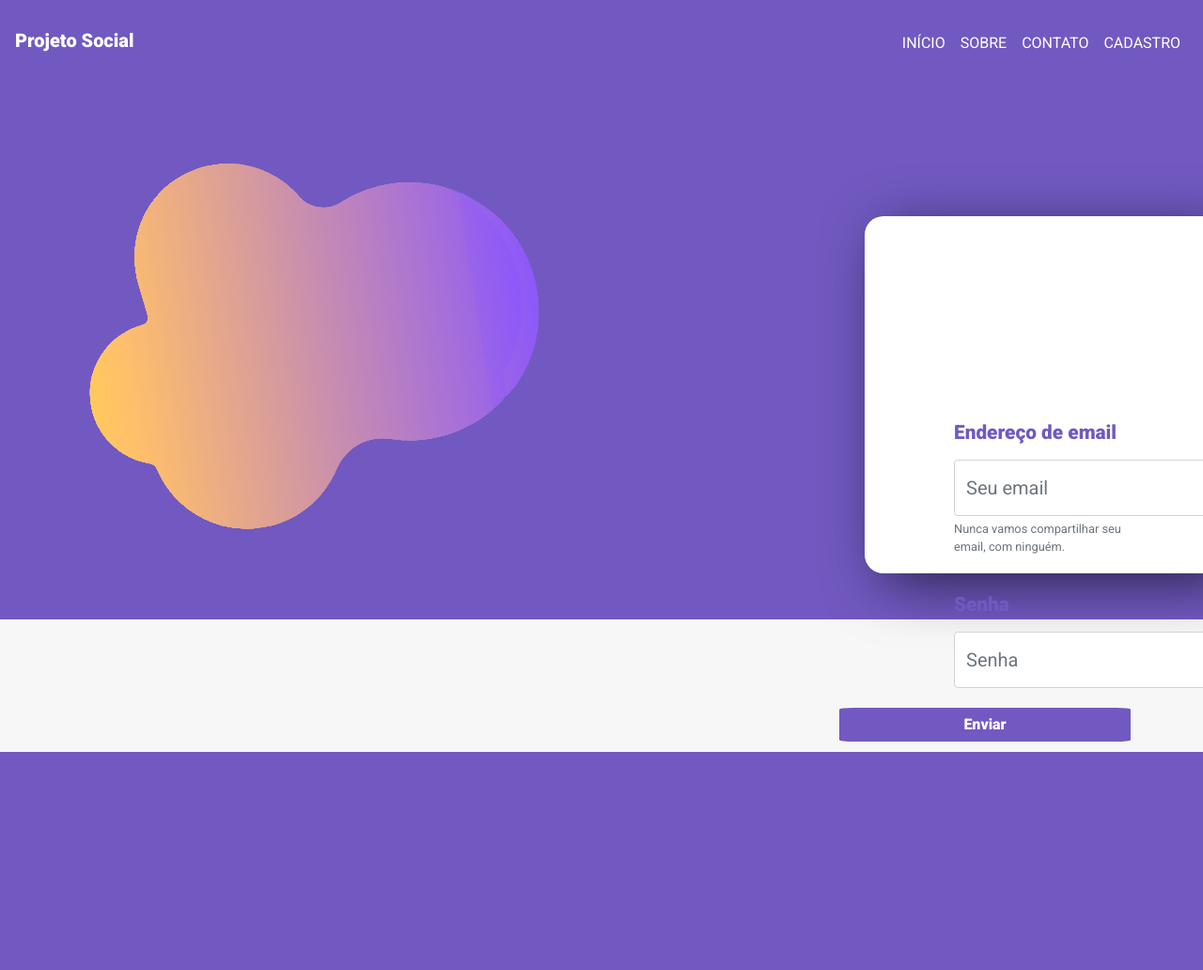
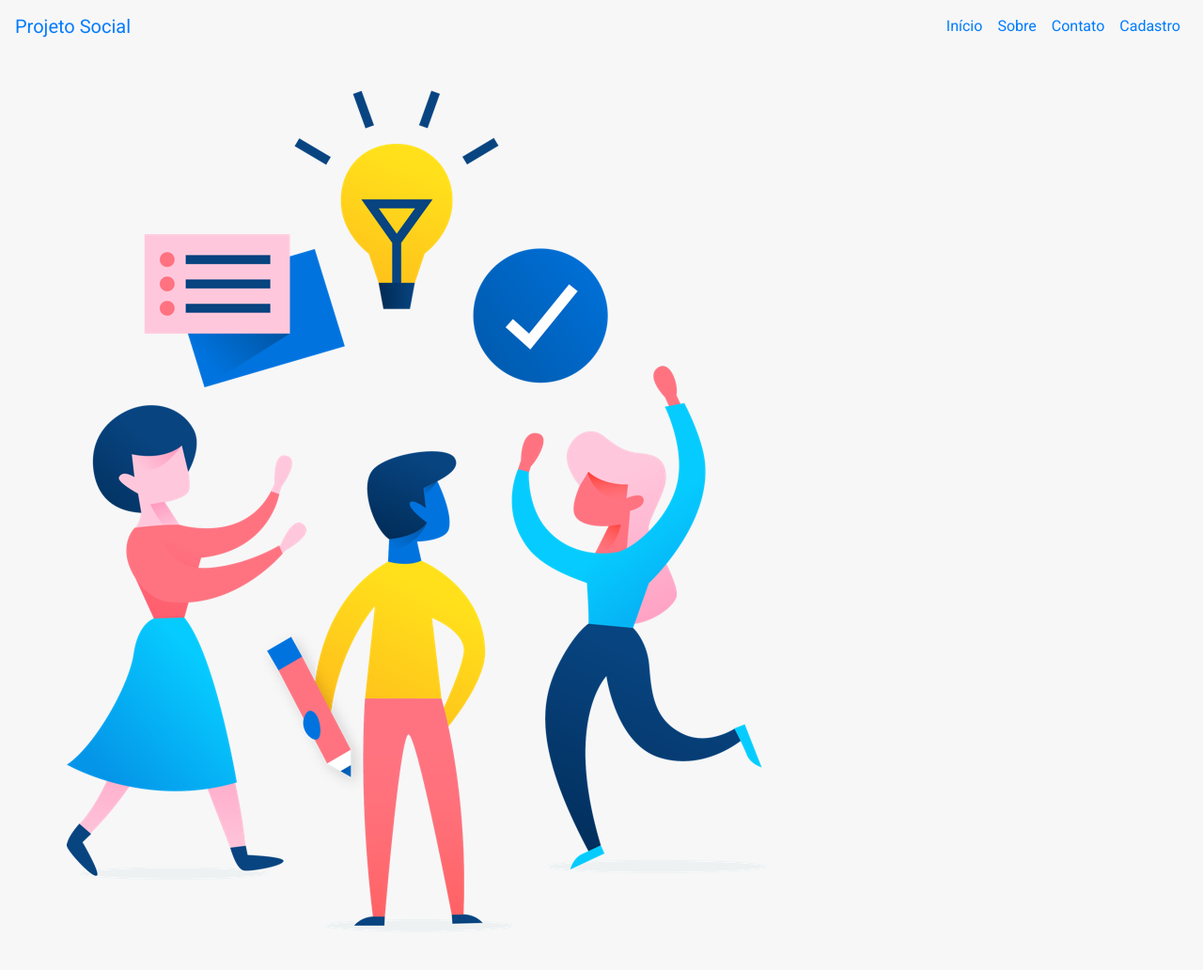
Before and after one commit to projetodhsocial/redesocial-projetodh, a PHP site: page / in a window 1280 px wide. Shown: the whole page at 94% size. Before the commit the page ends 800 px from the top, so only its background shows below. Run offline with PHP 8.4, Linux system fonts and the light colour scheme.

Commit message:
Paginas linkadas - refotorando o CSS

```diff
--- a/inc/head.php
+++ b/inc/head.php
@@ -6,7 +6,7 @@
     <title><?php echo $titulo_pagina;?></title>
     <link href="https://fonts.googleapis.com/css?family=Roboto:400,500,900&display=swap" rel="stylesheet">
     <link rel="stylesheet" href="./assets/css/bootstrap.min.css">
-    <link rel="stylesheet" href="./assets/css/style_menu.css">
-    <link rel="stylesheet" href="./assets/css/style_cadastro.css">
+    <!-- <link rel="stylesheet" href="./assets/css/style_menu.css"> -->
+    <!-- <link rel="stylesheet" href="./assets/css/style_cadastro.css"> -->
     <link rel="stylesheet" href="./assets/css/style_queroajudar.css">
 </head>
--- a/inc/header.php
+++ b/inc/header.php
@@ -8,7 +8,7 @@
             <div class="collapse navbar-collapse" id="navbarSupportedContent">
                 <ul class="navbar-nav ml-auto">
                     <li class="nav-item">
-                        <a class="nav-link" href="#./index.php">Início</a>
+                        <a class="nav-link" href="./index.php">Início</a>
                     </li>
                     <li class="nav-item">
                         <a class="nav-link" href="#">Sobre</a>
@@ -17,7 +17,7 @@
                         <a class="nav-link" href="#">Contato</a>
                     </li>
                     <li class="nav-item">
-                        <a class="nav-link" href="#">Cadastro</a>
+                        <a class="nav-link" href="./cadastro.php">Cadastro</a>
                     </li>
                 </ul>
             </div>
--- a/index.php
+++ b/index.php
@@ -3,25 +3,9 @@
 <?php require_once('./inc/header.php') ?>
 
 <div class="container-fluid">
-    <img src="./assets/img/splash.png" class="rounded float-left" alt="Imagem balão de mensagem">
+  <img src="./assets/img/foto-conexao-projetodh.png" class="img-fluid" alt="Imagem responsiva">
 
-    <div class="col">
-        <form>
-          <div class="form-group">
-            <label for="exampleInputEmail1">Endereço de email</label>
-            <input type="email" class="form-control" id="exampleInputEmail1" aria-describedby="emailHelp" placeholder="Seu email">
-            <small id="emailHelp" class="form-text text-muted">Nunca vamos compartilhar seu email, com ninguém.</small>
-          </div>
-          <div class="form-group">
-            <label for="exampleInputPassword1">Senha</label>
-            <input type="password" class="form-control" id="exampleInputPassword1" placeholder="Senha">
-          </div>
-          <!-- <div class="form-group form-check">
-            <input type="checkbox" class="form-check-input" id="exampleCheck1">
-            <label class="form-check-label" for="exampleCheck1">Clique em mim</label>
-          </div> -->
-          <button type="submit" class="btn">Enviar</button>
-        </form>
+
 
 </div>
 
```
Also changed, not shown: assets/css/style_menu.css (+0 -12 lines), commitTeste.html (deleted).
